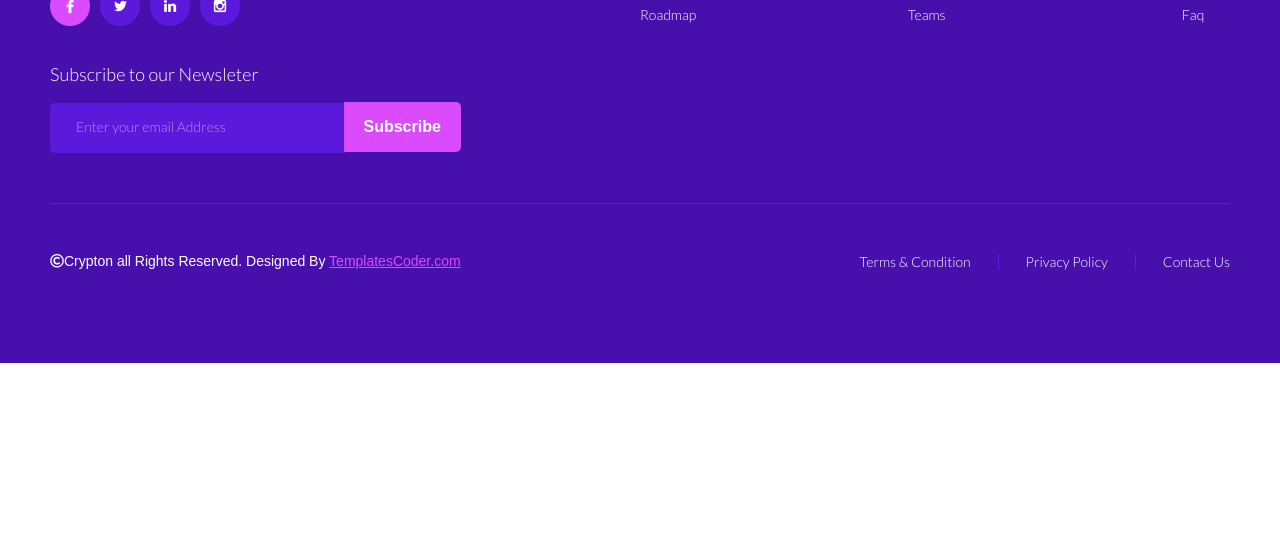
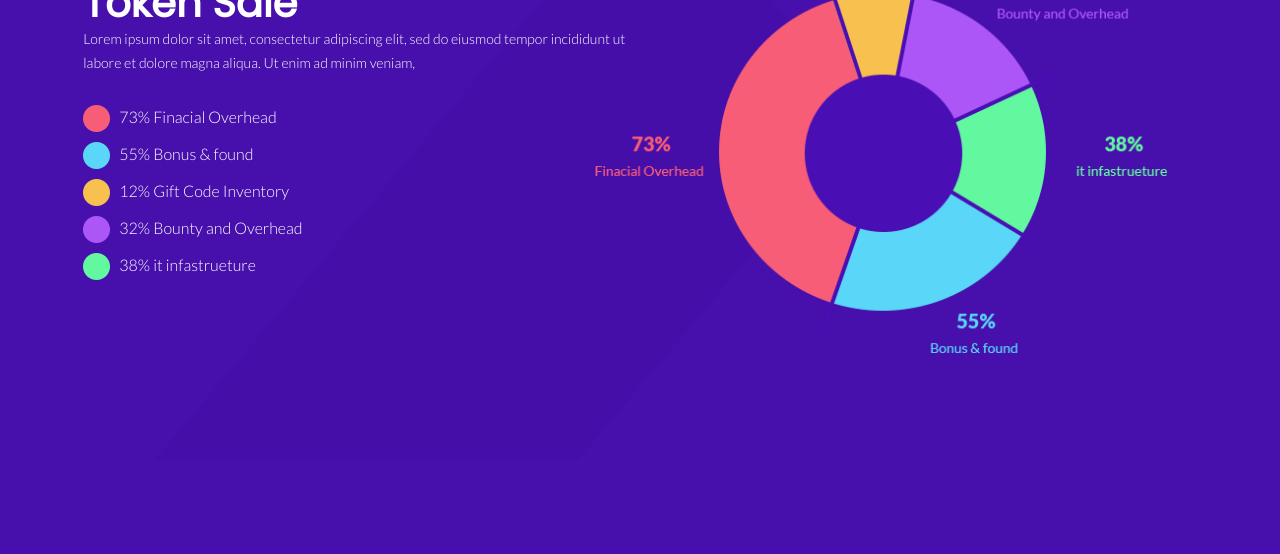
Before and after one commit to NGUYEN112/criptcon, a plain HTML site: page index.html in a window 1280 px wide. Shown: the part 4181-4735 px from the top of the page. Before the commit the page ends 4544 px from the top, so only its background shows below. Drawn offline with nearby package versions, Linux system fonts and the light colour scheme; a web font is replaced by a local one.

Commit message:
section token

```diff
--- a/index.html
+++ b/index.html
@@ -251,6 +251,55 @@
         </div>
     </section>
 
+    <section class="token">
+        <div class="container token__inner row">
+            <div class="token__data col-6-lg">
+                <div class="token__data-header">
+                    <p>token</p>
+                    <h2>token sale</h2>
+                    <p>Lorem ipsum dolor sit amet, consectetur adipiscing elit, sed do eiusmod tempor incididunt ut
+                        labore
+                        et dolore magna aliqua. Ut enim ad minim veniam,</p>
+                </div>
+                <ul class="token__data-detail">
+                    <li>
+                        <div class="token__data-detail-image">
+                            <img src="images/token/color-4.png" alt="">
+                        </div>
+                        <p>73% Finacial Overhead</p>
+                    </li>
+                    <li>
+                        <div class="token__data-detail-image">
+                            <img src="images/token/color-3.png" alt="">
+                        </div>
+                        <p>55% Bonus & found</p>
+                    </li>
+                    <li>
+                        <div class="token__data-detail-image">
+                            <img src="images/token/color-2.png" alt="">
+                        </div>
+                        <p>12% Gift Code Inventory</p>
+                    </li>
+                    <li>
+                        <div class="token__data-detail-image">
+                            <img src="images/token/color-1.png" alt="">
+                        </div>
+                        <p>32% Bounty and Overhead</p>
+                    </li>
+                    <li>
+                        <div class="token__data-detail-image">
+                            <img src="images/token/color.png" alt="">
+                        </div>
+                        <p>38% it infastrueture</p>
+                    </li>
+                </ul>
+            </div>
+            <div class="token__diagram col-6-lg">
+                <img src="images/token/diagram.png" alt="">
+            </div>
+        </div>
+    </section>
+
     <footer class="footer">
         <div class="container">
             <div class="footer__contact row">
--- a/style.scss
+++ b/style.scss
@@ -42,6 +42,10 @@ html {
 
 
   @media(min-width:769px) {
+    .col-6-lg {
+      flex: 0 0 auto;
+      width: 51.36%;
+    }
     .col-6{
       flex: 0 0 auto;
       width: 50%;
@@ -299,9 +303,9 @@ html {
   .works {
     min-height: 82.9rem;
     background-color: #470fac;
-    &__inner {
-      // padding:0 6.25vw;
-    }
+    // &__inner {
+    //   // padding:0 6.25vw;
+    // }
     &__header {
       @include header();
     }
@@ -355,9 +359,9 @@ html {
     min-height: 86rem;
     background-image: url('images/feature/bg.jpg');
     background-size: cover;
-    &__inner {
-      // padding:0 6.25vw;
-    }
+    // &__inner {
+    //   // padding:0 6.25vw;
+    // }
 
     &__header {
      @include header();
@@ -485,9 +489,53 @@ html {
   }
 
 
+  .token {
+    min-height: 63.3rem;
+    background-image: url('images/Token\ Sale.png');
+    background-size: cover;
+    &__inner {
+      padding: 0 2.6%;
+      display: flex;
+      flex-wrap: wrap;
+      padding-bottom: 10rem;
+    }
 
+    &__data {
+      margin-right: -6rem;
+      &-header{
+        @include header();
+        padding: 0;
+        padding-top: 14rem;
+        text-align: left;
+        margin-bottom: 3rem;
+      }
+      // @media (max-width:768px) {
+      //   &-header {
+      //     @include header();
+      //   }
+      // }
 
+      &-detail{
+        &-image{
+            margin-right: 0.9rem;
+        }
+        & li {
+          display: flex;
+          margin-bottom: 1rem;
+          & p {
+            @include text(1.6rem, );
+            font-family: $lato-font;
+            line-height: 1.5;
+          }
+        }
+      }
 
+    }
+
+    &__diagram {
+      padding-top: 10rem;
+    }
+  }
 
 
 
```
Also changed, not shown: images/Token Sale.png (added), images/token/color-1.png (added), images/token/color-2.png (added), images/token/color-3.png (added), images/token/color-4.png (added), images/token/color.png (added), images/token/diagram.png (added), style.css, 1 other file. Lines whose indentation alone changed are shown as unchanged.
